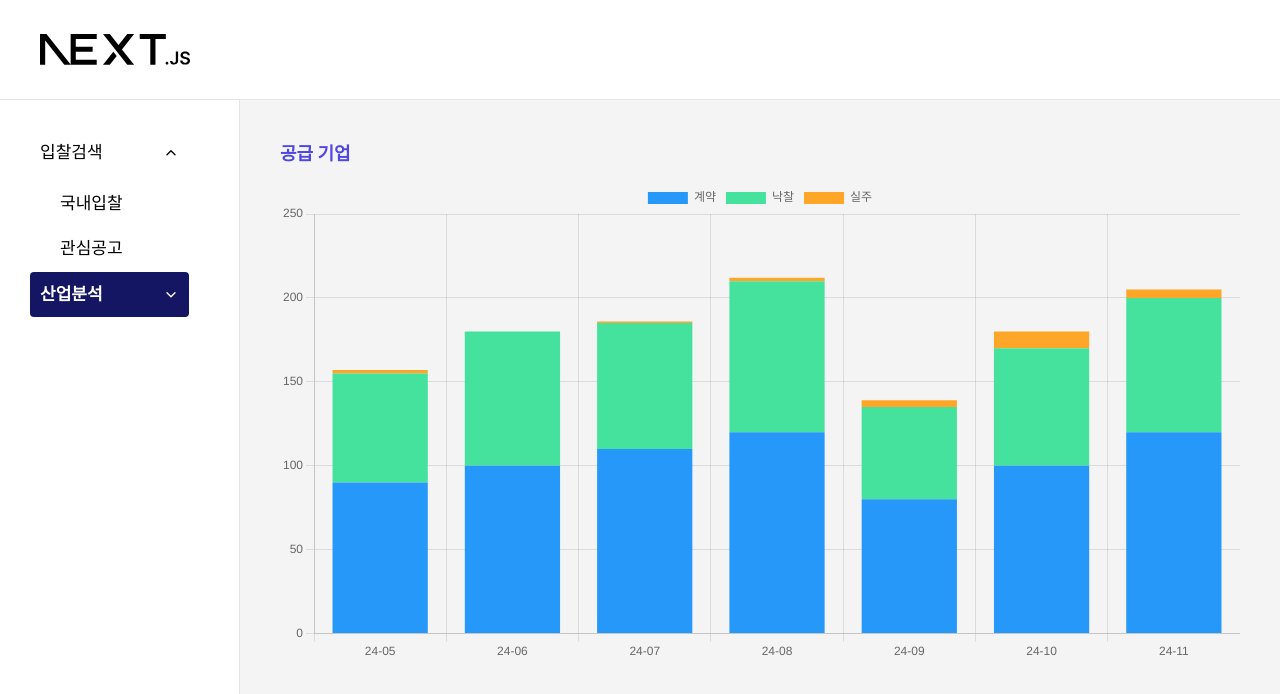
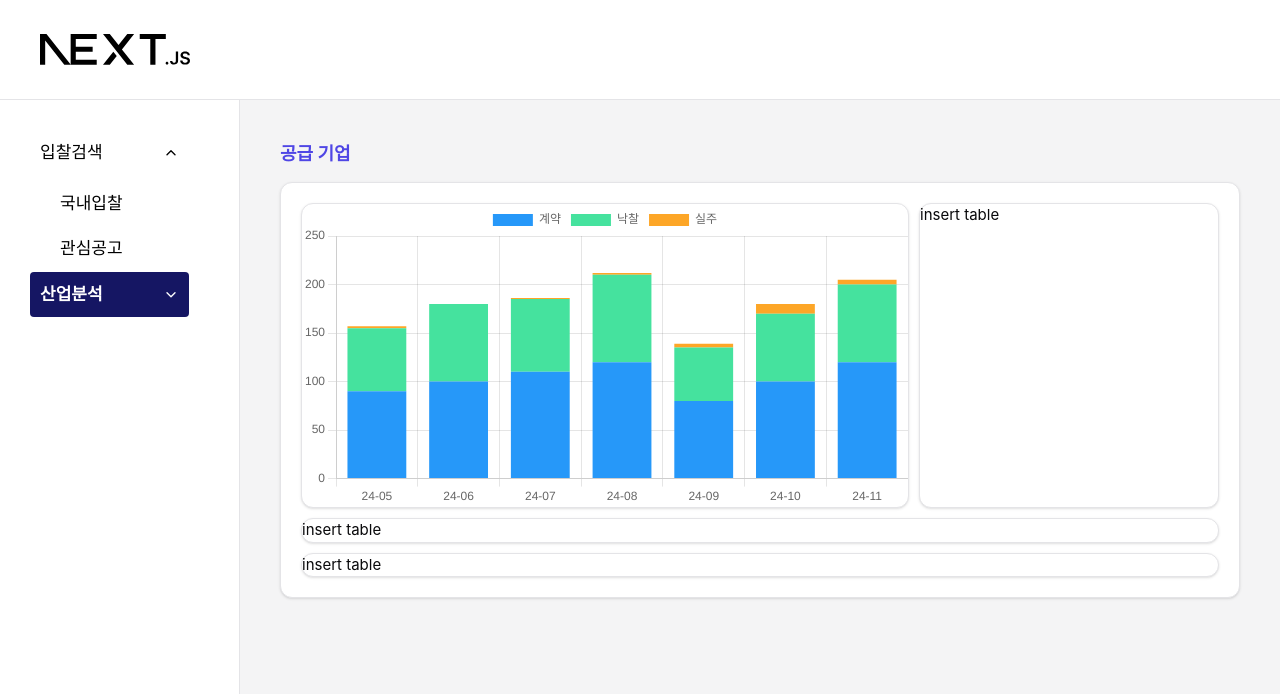
Before and after one commit to hckang80/nextjs-beginner-task, a Next.js app: page /analysis/supplier in a window 1280 px wide. Shown: the top 694 px of the page. Built offline with nearby package versions, Linux system fonts and the light colour scheme.

Commit message:
feat: 레이아웃 만들기

```diff
--- a/app/analysis/supplier/container.tsx
+++ b/app/analysis/supplier/container.tsx
@@ -4,6 +4,7 @@ import { fetcher, Supplier } from '@/lib';
 import SupplierChart from './chart';
 import { useLayoutData } from './LayoutContextProvider';
 import { useQuery } from '@tanstack/react-query';
+import { Card } from '@/components/ui/card';
 
 export default function SupplierContainer() {
   const { data } = useLayoutData();
@@ -20,7 +21,16 @@ export default function SupplierContainer() {
         <h2 className="text-[18px] font-bold text-indigo-600">공급 기업</h2>
       </header>
 
-      <SupplierChart supplierList={supplierList} />
+      <Card className="p-[20px] grid gap-[10px]">
+        <div className="flex gap-[10px]">
+          <Card className="grow">
+            <SupplierChart supplierList={supplierList} />
+          </Card>
+          <Card className="shrink-0 basis-[300px]">insert table</Card>
+        </div>
+        <Card>insert table</Card>
+        <Card>insert table</Card>
+      </Card>
     </>
   );
 }
```
